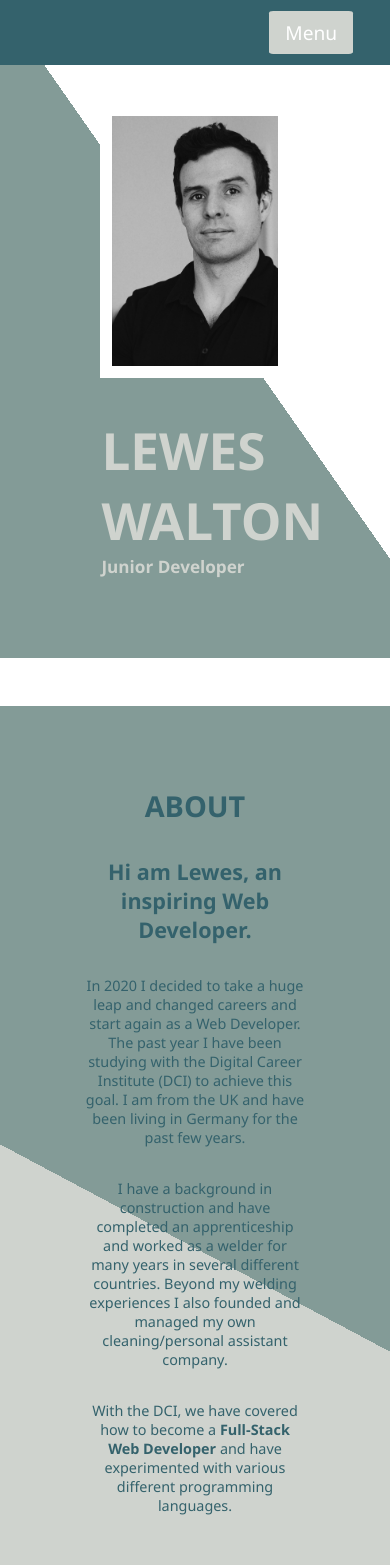
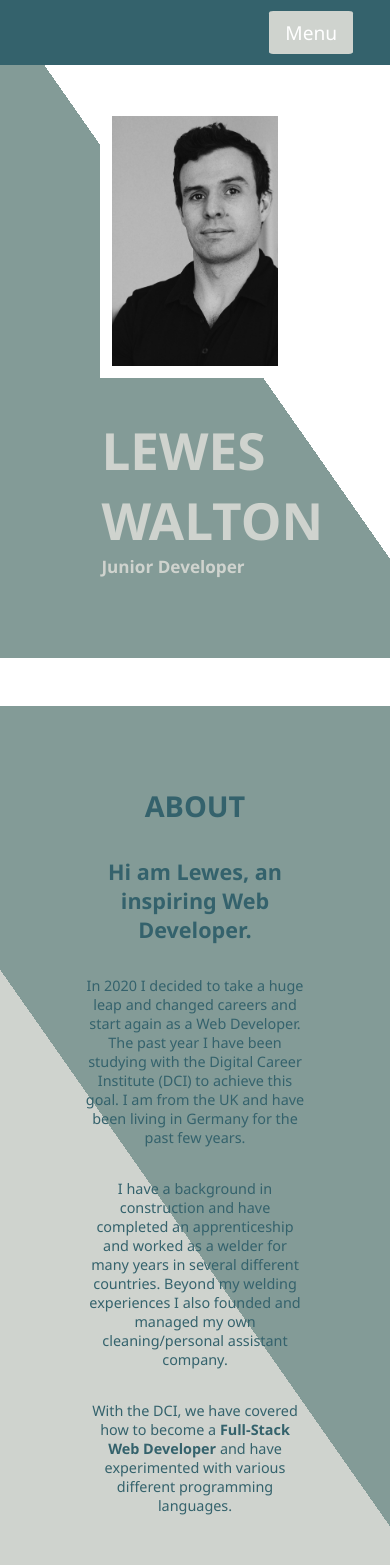
Before and after one commit to Lewdawg/mySite, a React (Create React App) app: page / in a window 390 px wide. Shown: the top 1565 px of the page. Built offline with nearby package versions, Linux system fonts and the light colour scheme.

Commit message:
Responsiveness finished

```diff
--- a/src/App.css
+++ b/src/App.css
@@ -55,7 +55,7 @@ padding: 4rem 0;
 
 /********************** Responsiveness **************/
 
-@media screen and (min-width: 1441px) {
+@media screen and (min-width: 1900px) {
 
 .homeSection {
   background-image: -webkit-linear-gradient(75deg, #839b97 50%, #fff 50%);
--- a/src/components/about/About.css
+++ b/src/components/about/About.css
@@ -6,7 +6,7 @@
   justify-content: space-around;
   align-items: center;
 
-  background-image: -webkit-linear-gradient(246.5deg, #839b97 50%, #cfd3ce 50%);
+  background-image: -webkit-linear-gradient(247deg, #839b97 50%, #cfd3ce 50%);
   color: #34626c;
 }
 
@@ -28,7 +28,7 @@
 
 /********************** Responsiveness **************/
 
-@media screen and (min-width: 1441px) {
+@media screen and (min-width: 1900px) {
 
 .aboutText {
   font-size: 2rem;
@@ -47,7 +47,7 @@
 
 .aboutSection {
   padding: 4rem 0;
-  background-image: -webkit-linear-gradient(242deg, #839b97 50%, #cfd3ce 50%);
+  background-image: -webkit-linear-gradient(240deg, #839b97 50%, #cfd3ce 50%);
 }
 
 .aboutText {
@@ -65,7 +65,7 @@
 .aboutSection {
   text-align: center;
   flex-direction: column-reverse;
-  /* padding: 2rem 0; */
+  background-image: -webkit-linear-gradient(238deg, #839b97 50%, #cfd3ce 50%);
 }
 
 .aboutText {
@@ -73,7 +73,7 @@
 }
 
 .arrows {
-  height: 400px;
+  height: 375px;
 }
 }
 
@@ -107,6 +107,10 @@
 
 @media screen and (max-width: 600px) {
 
+.aboutSection {
+  background-image: -webkit-linear-gradient(215deg, #839b97 50%, #cfd3ce 50%);
+}
+
 .aboutText {
   font-size: 1.1rem;
 }
--- a/src/components/contact/Contact.css
+++ b/src/components/contact/Contact.css
@@ -33,7 +33,7 @@
 
 /********************** Responsiveness **************/
 
-@media screen and (min-width: 1441px) {
+@media screen and (min-width: 1900px) {
 
 .contactBox h1 {
   padding: 1rem;
@@ -81,7 +81,7 @@
 @media screen and (max-width: 880px) {
 
 .row h3 {
-  font-size: 1rem;
+  font-size: .9rem;
 }
 }
 
--- a/src/components/navbar/Navbar.css
+++ b/src/components/navbar/Navbar.css
@@ -27,7 +27,7 @@
 
 /********************** Responsiveness **************/
 
-@media screen and (min-width: 1441px) {
+@media screen and (min-width: 1900px) {
 
 .navbar a {
   padding: 4rem;
--- a/src/components/projects/Projects.css
+++ b/src/components/projects/Projects.css
@@ -26,7 +26,7 @@
 
   text-align: center;
   border: 2px solid white;
-  max-width: 15%;
+  max-width: 16%;
   font-size: 110%;
   color: #34626c;
   box-shadow: 3px 3px 5px white;
@@ -67,7 +67,7 @@
 
   /********************** Responsiveness **************/
 
-@media screen and (min-width: 1441px) {
+@media screen and (min-width: 1900px) {
 
 .projectDivs div {
   max-width: 15%;
@@ -97,11 +97,6 @@
 
 .projectDivs div {
   max-width: 18%;
-}
-
-.projectDivs h2,
-.projectDivs p {
-  padding: .8rem;
 }
 }
 
--- a/src/components/skills/Skills.css
+++ b/src/components/skills/Skills.css
@@ -35,7 +35,7 @@ visibility: visible;
 
 /********************** Responsiveness **************/
 
-@media screen and (min-width: 1441px) {
+@media screen and (min-width: 1900px) {
 
 .skillSection h1 {
   padding-top: 3rem;
@@ -78,6 +78,10 @@ visibility: visible;
 
 @media screen and (max-width: 600px) {
 
+.logos {
+  flex-wrap: wrap;
+}
+
 .skillSection img {
   height: 110px;
 }
@@ -91,10 +95,6 @@ visibility: visible;
 
 @media screen and (max-width: 440px) {
 
-.logos {
-  flex-wrap: wrap;
-}
-
 .skillSection img {
   height: 90px;
 }
```
